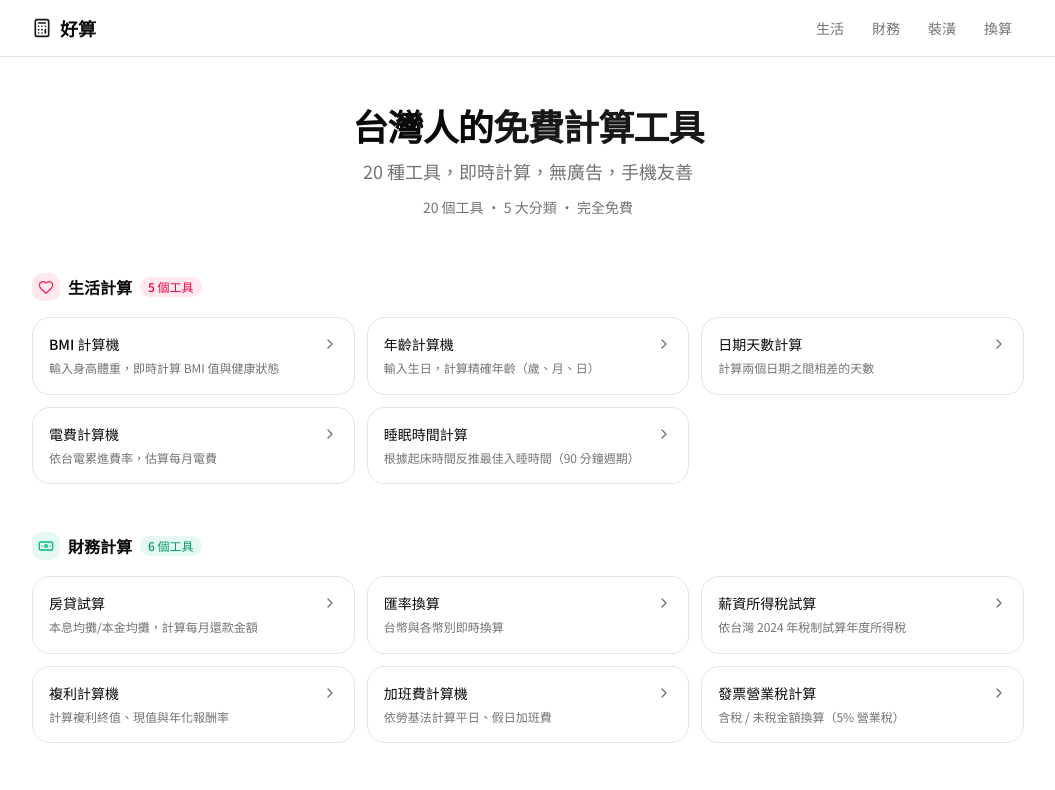
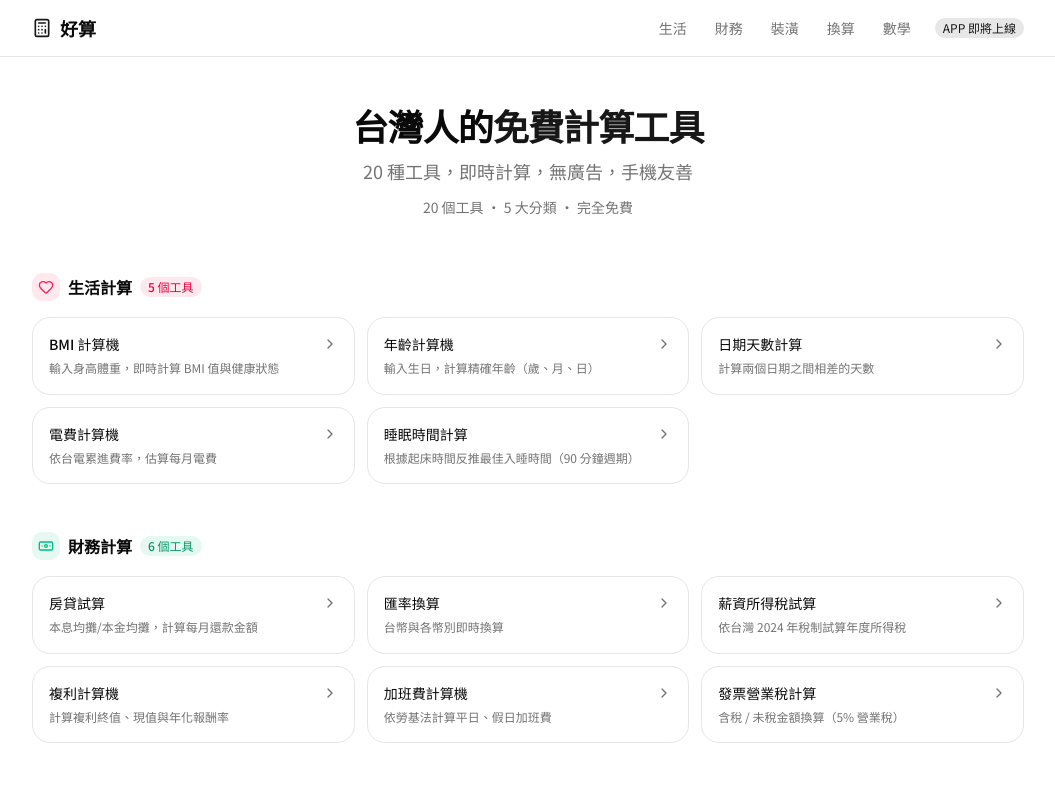
Before and after one commit to b8112182005/haosuan, a Next.js app: page / in a window 1280 px wide. Shown: the top 790 px of the page, without its empty margins (112-1167 px from the left). Built offline with nearby package versions, Linux system fonts and the light colour scheme.

Commit message:
ui: Header 升級（APP badge、數學分類入口）

```diff
--- a/src/components/layout/Header.tsx
+++ b/src/components/layout/Header.tsx
@@ -6,6 +6,7 @@ const categories = [
   { label: "財務", href: "/finance" },
   { label: "裝潢", href: "/renovation" },
   { label: "換算", href: "/convert" },
+  { label: "數學", href: "/math" },
 ];
 
 export default function Header() {
@@ -26,6 +27,9 @@ export default function Header() {
               {cat.label}
             </Link>
           ))}
+          <span className="hidden sm:inline-flex items-center gap-1 text-xs bg-primary/10 text-primary px-2 py-0.5 rounded-full ml-2">
+            APP 即將上線
+          </span>
         </nav>
       </div>
     </header>
```
